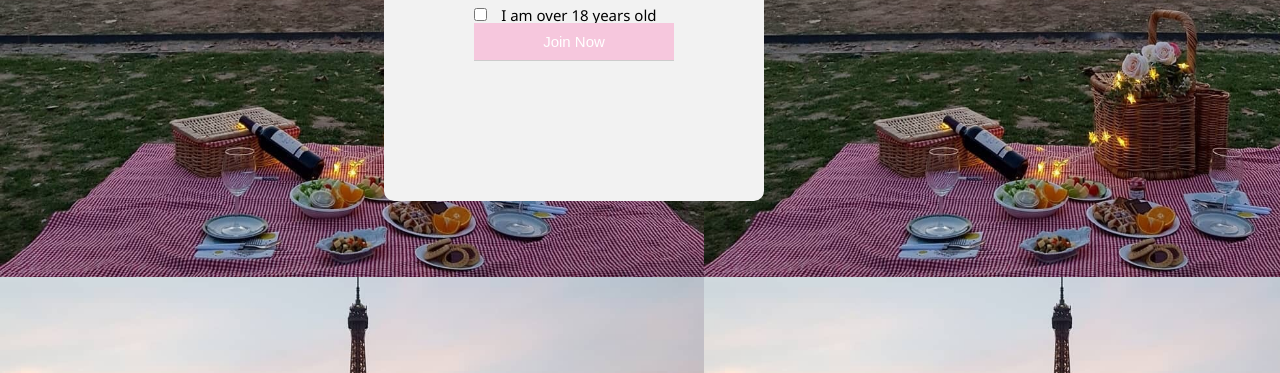
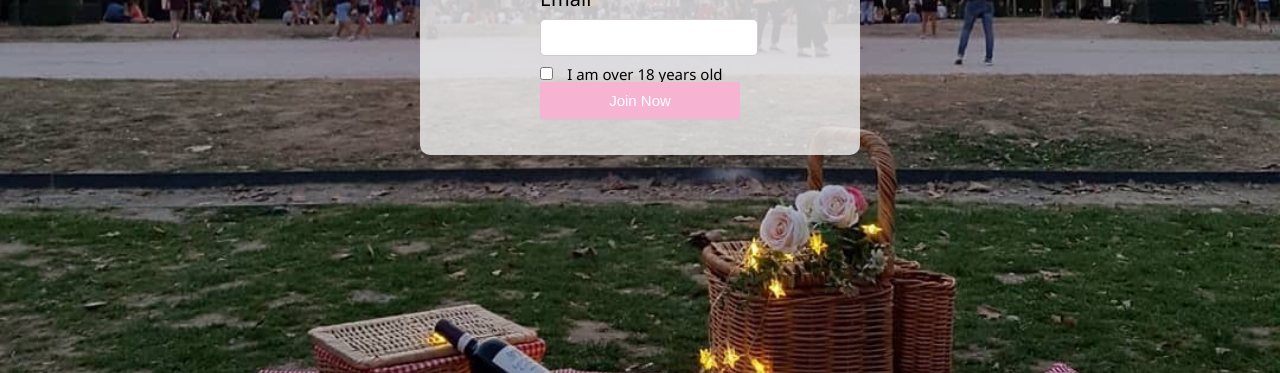
Before and after one commit to itmd362genesisgaytan/project1, a plain HTML site: page index.html in a window 1280 px wide. Shown: the part 427-800 px from the top of the page. Drawn offline with nearby package versions, Linux system fonts and the light colour scheme.

Commit message:
style.css
changes to display and transparency of img

```diff
--- a/css/style.css
+++ b/css/style.css
@@ -2,10 +2,16 @@
 
 body {
     background-image: url('../images/background3.jpg') ;
-    background-size: 55%;
+    background-repeat: no-repeat;
+    background-size: cover;
+    background-position: center;
     margin: 0;
     padding: 0;
     font-family:  "Segoe UI", Roboto, Ubuntu, Cantarell, sans-serif;
+    display: flex;
+    justify-content: center;
+    align-items: center;
+    height: 100vh;
 }
 
 h1 {
@@ -24,19 +30,17 @@ p {
 }
 
 form {
-    background-color: #f2f2f2;
-    padding: 50px;
+    background-color: rgba(242, 242, 242, 0.8);;
+    padding: 20px;
     border-radius: 10px;
-    height: 400px;
-    width:280px;
-    margin-top: 10%;
-    margin-bottom: 10%;
-    margin-left: 30%;
+    max-width: 400px;
+    margin-top: 0 auto;
+    margin: 0 auto;
 }
 
 input[type="email"] {
     width: 100%;
-    padding: 10px;
+    padding: 8px;
     margin: 10px 0;
     border: 1px solid #ccc;
     border-radius: 5px;
@@ -51,7 +55,7 @@ form input[type="submit"] {
     width: 100%;
     padding: 10px;
     margin-bottom: 15px;
-    background-color: #f6c7dd;
+    background-color: #f7b3d2;
     border: none;
     border-bottom: 1px solid #cccccc;
     box-sizing: border-box;
```
Also changed, not shown: images/background4.jpeg (added), images/background5.jpeg (added).
